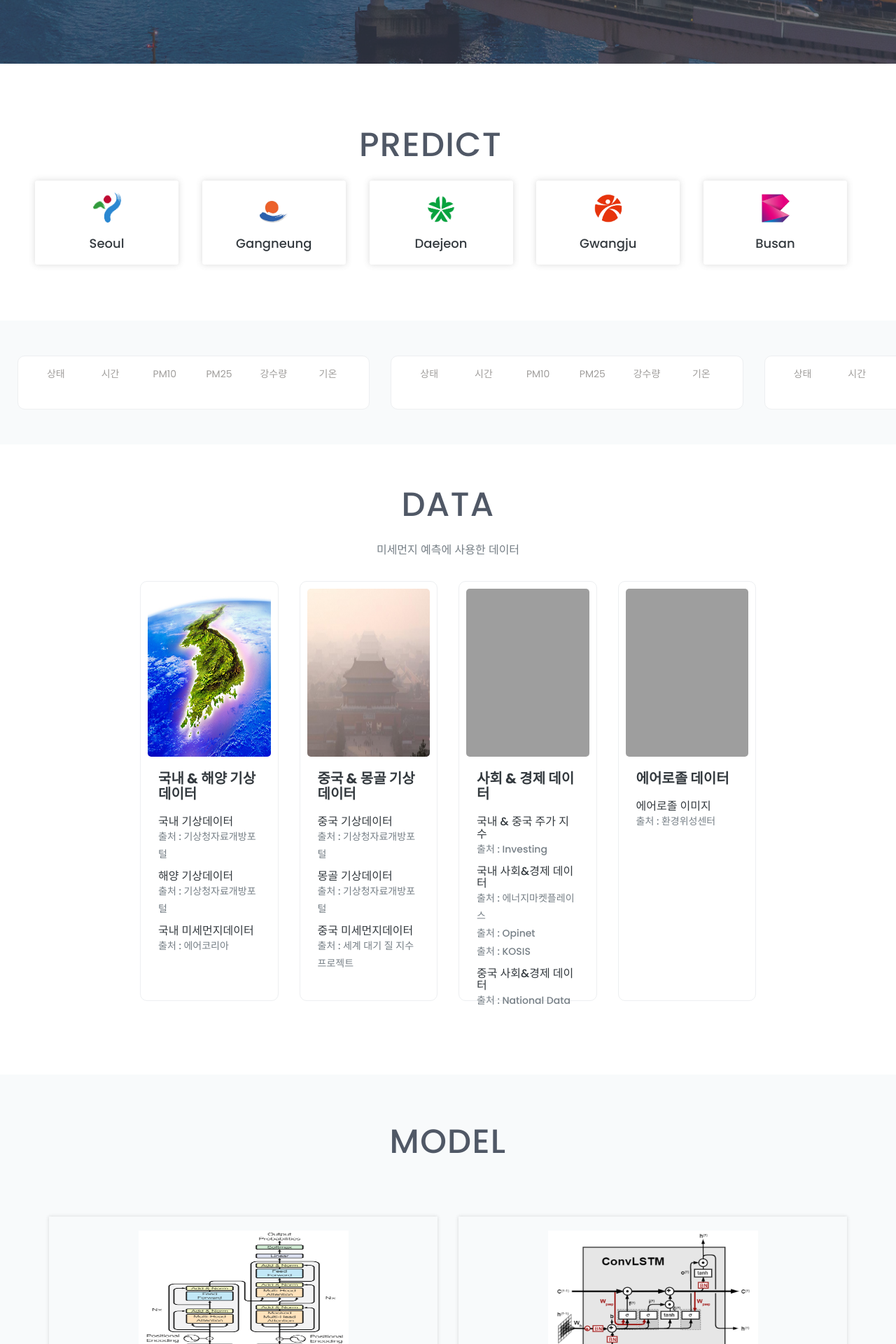
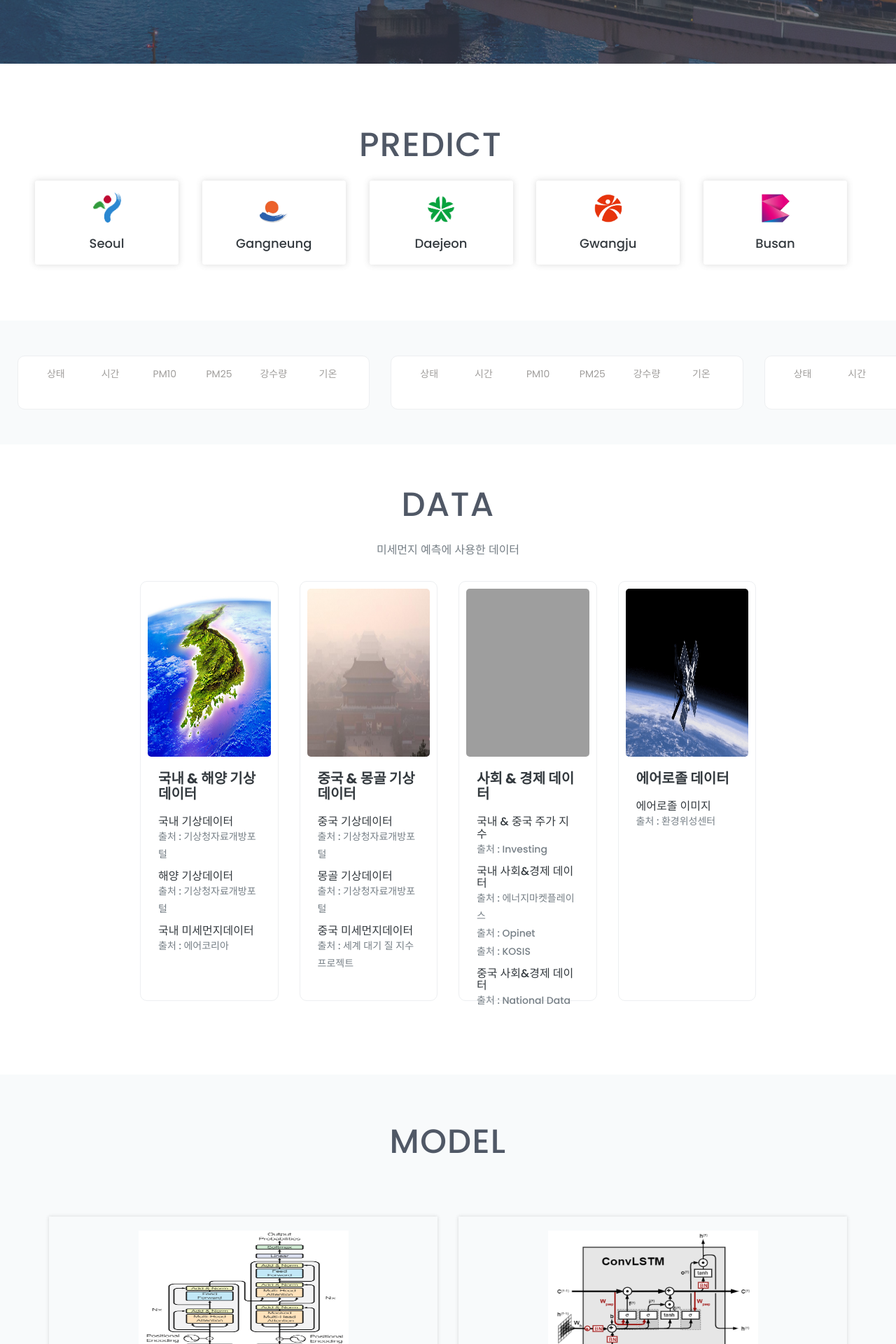
Before and after one commit to jaydenjeong/finedust_project, a Django app: page / in a window 1280 px wide; the page is wider, and only the part inside the window is pictured. Shown: the part 880-2800 px from the top of that part at 70% size. Run offline with Django 5.2, Linux system fonts and the light colour scheme; data that the repository does not hold is empty; some libraries are stand-ins or nearby versions; grey boxes are pictures that could not be loaded.

Commit message:
6/12 웹작업-3
1. data파트 에어로졸 이미지 변경

```diff
--- a/Web/templates/main.html
+++ b/Web/templates/main.html
@@ -376,7 +376,7 @@
 						<div class="col-md-3 col-sm-4">
 							<div class="single-data-item">
 								<div>
-									<img src="assets/images/data/aerosol2.gif" alt="explore image" class="single-explore-img">
+									<img src="assets/images/data/aerosol3.gif" alt="explore image" class="single-explore-img">
 								</div>
 								<div class="single-explore-txt">
 									<h2>에어로졸 데이터</h2>
```
Also changed, not shown: Web/assets/images/data/aerosol3.gif (added).
